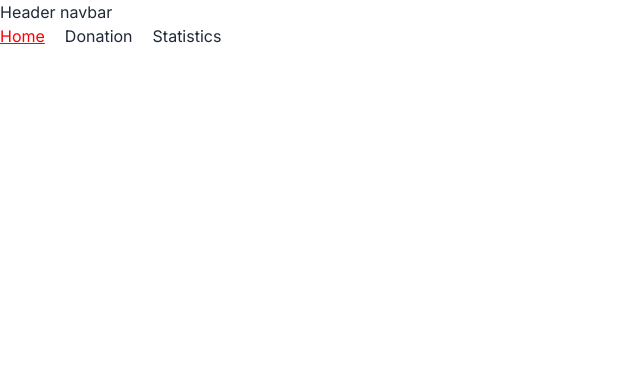
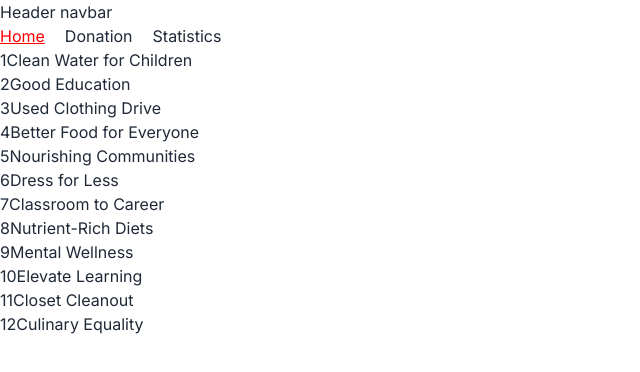
Before and after one commit to DipuHaider/m8a-react-donation-campaign, a React (Vite) app: page / in a window 1280 px wide. Shown: the top 372 px of the page, without its empty margins (0-640 px from the left). Built offline with nearby package versions, Linux system fonts and the light colour scheme.

Commit message:
fetch data from json

```diff
--- /dev/null
+++ b/src/components/Donation/Donation.jsx
@@ -0,0 +1,10 @@
+const Donation = ({donation}) => {
+    const{id, title, price} = donation;
+    return (
+        <div>
+            {id}{title}{price}
+        </div>
+    );
+};
+
+export default Donation;
--- a/src/components/Home/Home.jsx
+++ b/src/components/Home/Home.jsx
@@ -1,9 +1,17 @@
 import { Outlet, useNavigation } from "react-router-dom";
 import Header from "../Header/Header";
+import { useEffect, useState } from "react";
+import Donation from "../Donation/Donation";
 
 const Home = () => {
 
     const navigation = useNavigation();
+
+    const [donations, setDonations] = useState([]);
+
+    useEffect(() => {
+        fetch('donations.json').then(res => res.json()).then(data => setDonations(data));
+    }, []);
 
     return (
         <div>
@@ -11,6 +19,15 @@ const Home = () => {
             {
                 navigation.state === 'loading' ? <p>Loading...</p> : <Outlet></Outlet>
             }
+            <div className="bottle-container">
+                {
+                    donations.map(donation => <Donation
+                        key={donation.id}
+                        donation={donation}
+                        // handleAddToCart={handleAddToCart}
+                    ></Donation>)
+                }
+            </div>
         </div>
     );
 };
```
